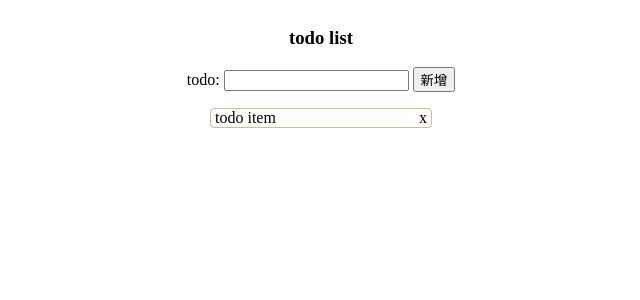
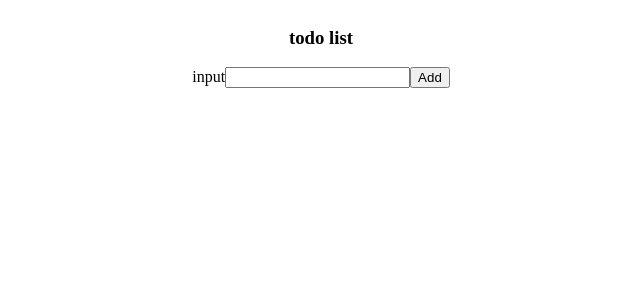
Before and after one commit to TransonQ/xiaozao, a React (Create React App) app: page / in a window 1280 px wide. Shown: the top 300 px of the page, without its empty margins (319-959 px from the left). Built offline with nearby package versions, Linux system fonts and the light colour scheme.

Commit message:
增删的 ToDolist

```diff
--- a/src/App.js
+++ b/src/App.js
@@ -1,14 +1,37 @@
+import { useEffect, useState } from 'react'
 import './App.css'
 import { List } from './List'
 
 function App() {
+  // 数据驱动 UI , 这个状态就是列表渲染的数据
+  const [todoList, setTodoList] = useState([])
+  // input 需要受控
+  const [input, setInput] = useState('')
+  // 点击 add 的回调函数
+  const handleAdd = () => {
+    setTodoList((prevList) => [input, ...prevList])
+    setInput('')
+  }
+
+  useEffect(() => {
+    console.log('todoList: ', todoList)
+  }, [todoList])
+
   return (
     <div className='contain'>
       <h3>todo list</h3>
       <div>
-        todo: <input /> <button>新增</button>
+        input
+        <input
+          value={input}
+          onChange={(e) => setInput(e.target.value)}
+        />
+        <button onClick={handleAdd}>Add</button>
       </div>
-      <List />
+      <List
+        list={todoList}
+        setList={setTodoList}
+      />
     </div>
   )
 }
--- a/src/List.jsx
+++ b/src/List.jsx
@@ -2,12 +2,32 @@ import React from 'react'
 
 import './list.css'
 
-export const List = () => {
+export const List = ({ list, setList }) => {
+  // // 点击 x 的回调函数
+  // const handleDelete = (i) => () => {
+  //   setList((prevList) => {
+  //     return prevList.filter((_, index) => index !== i)
+  //   })
+  // }
+
   return (
     <ul className='list'>
-      <li>
-        todo item <div className='delete'>x</div>
-      </li>
+      {list.map((s, i) => {
+        return (
+          <li key={i}>
+            {s}
+            <div
+              className='delete'
+              // onClick={handleDelete(i)}
+              onClick={() =>
+                setList((list) => list.filter((_, index) => index !== i))
+              }
+            >
+              x
+            </div>
+          </li>
+        )
+      })}
     </ul>
   )
 }
--- a/src/list.css
+++ b/src/list.css
@@ -1,6 +1,5 @@
 .list {
   width: 220px;
-  border: 1px solid burlywood;
   border-radius: 4px;
   list-style: none;
   padding: 0;
```
